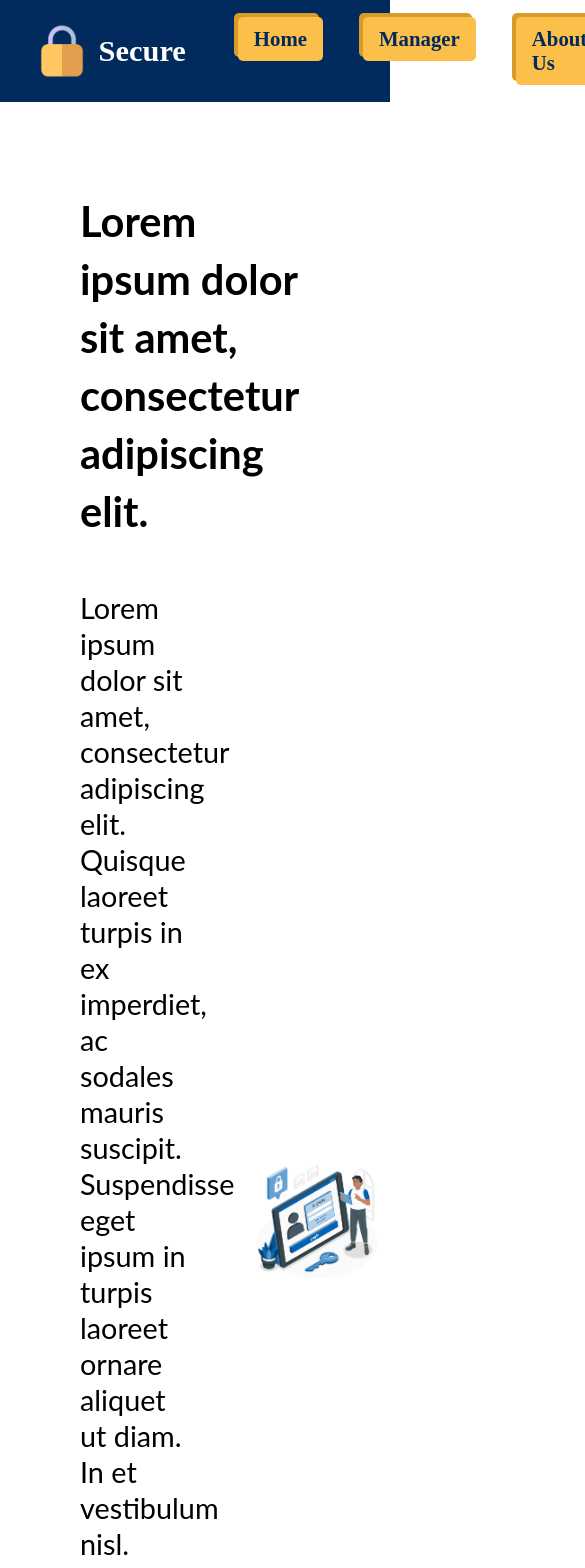
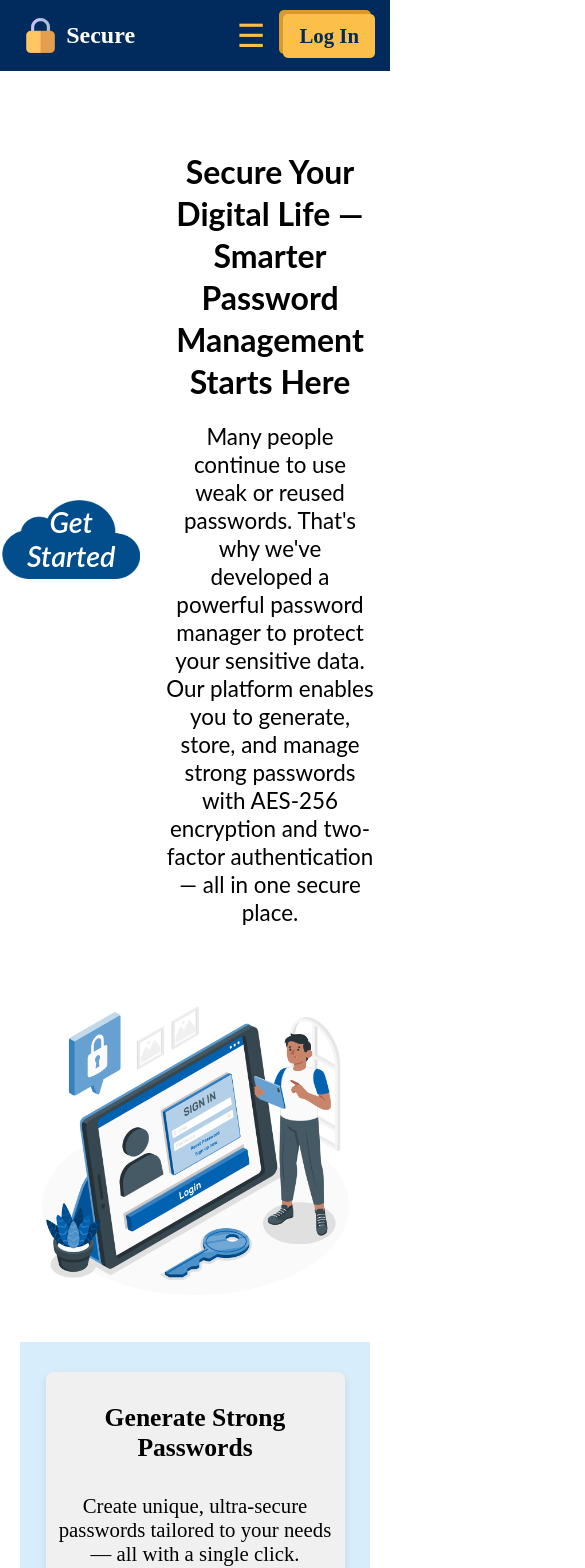
Before and after one commit to inka0202/secure-password-manager-frontend, a React (Create React App) app: page / in a window 390 px wide. Shown: the top 1568 px of the page, 585 px wide, since content can reach past the window. Built offline with nearby package versions, Linux system fonts and the light colour scheme.

Commit message:
Revamp homepage with responsive design and updated content

```diff
--- a/src/components/main/Content.js
+++ b/src/components/main/Content.js
@@ -1,4 +1,5 @@
 import React from "react";
+import { Link } from "react-router-dom";
 import "../../styles/Content.css";
 import photo1 from "../../assets/photo1.png";
 import cloud from "../../assets/cloud.png";
@@ -7,21 +8,30 @@ const Content = () => {
     <div className="conteiner1">
       <div className="content-area1">
         <div className="text-area">
-          <h1 className="title1">
-            Lorem ipsum dolor sit amet, consectetur adipiscing elit.
-          </h1>
-          <p className="text">
-            Lorem ipsum dolor sit amet, consectetur adipiscing elit. Quisque
-            laoreet turpis in ex imperdiet, ac sodales mauris suscipit.
-            Suspendisse eget ipsum in turpis laoreet ornare aliquet ut diam. In
-            et vestibulum nisl. Maecenas viverra lectus non erat ullamcorper
-            condimentum. Morbi a tellus orci. Aenean lobortis dapibus est quis
-            vulputate.
-          </p>
+          <div className="text">
+            <h1 className="title1">
+              Secure Your Digital Life — <br /> Smarter Password Management
+              Starts Here
+            </h1>
+            <p className="text">
+              Many people continue to use weak or reused passwords. That's why
+              we've developed a powerful password manager to protect your
+              sensitive data. <br />
+              Our platform enables you to generate, store, and manage strong
+              passwords with AES-256 encryption and two-factor authentication —
+              all in one secure place.
+            </p>
+          </div>
           <div className="cloudC">
             <button className="png-button">
-              <img src={cloud} alt="cloud" className="cloud" />
-              <span>Get Started</span>
+              <Link to="/register" className="logoT ">
+                <img src={cloud} alt="cloud" className="cloud" />
+              </Link>
+              <span>
+                <Link to="/register" className="logoT ">
+                  Get Started
+                </Link>
+              </span>
             </button>
           </div>
         </div>
@@ -29,24 +39,23 @@ const Content = () => {
       </div>
       <div className="info-line">
         <div className="card">
-          <h2 className="card-title">Card 1</h2>
+          <h2 className="card-title">Generate Strong Passwords</h2>
           <p className="card-description">
-            Lorem ipsum dolor sit amet, consectetur adipiscing elit. Quisque
-            laoreet.
+            Create unique, ultra-secure passwords tailored to your needs — all
+            with a single click.
           </p>
         </div>
         <div className="card">
-          <h2 className="card-title">Card 2</h2>
+          <h2 className="card-title">Store Them Securely</h2>
           <p className="card-description">
-            Lorem ipsum dolor sit amet, consectetur adipiscing elit. Quisque
-            laoreet.
+            AES-256 encryption keeps your passwords safe in the cloud.
           </p>
         </div>
         <div className="card">
-          <h2 className="card-title">Card 3</h2>
+          <h2 className="card-title">Stay Notified, Stay Safe</h2>
           <p className="card-description">
-            Lorem ipsum dolor sit amet, consectetur adipiscing elit. Quisque
-            laoreet.
+            Receive instant alerts about suspicious activity — because your
+            security matters.
           </p>
         </div>
       </div>
--- a/src/components/main/Content1.js
+++ b/src/components/main/Content1.js
@@ -7,17 +7,17 @@ const Content1 = () => {
   return (
     <div className="content-area">
       <img src={Photo2} alt="photo2" className="photo2" />
-      <div className="text-area">
+      <div className="text-area5">
         <h1 className="title1">
-          Lorem ipsum dolor sit amet, consectetur adipiscing elit.
+          Advanced Encryption. Seamless Access. Complete Control.
         </h1>
         <p className="text">
-          Lorem ipsum dolor sit amet, consectetur adipiscing elit. Quisque
-          laoreet turpis in ex imperdiet, ac sodales mauris suscipit.
-          Suspendisse eget ipsum in turpis laoreet ornare aliquet ut diam. In et
-          vestibulum nisl. Maecenas viverra lectus non erat ullamcorper
-          condimentum. Morbi a tellus orci. Aenean lobortis dapibus est quis
-          vulputate.
+          We protect your data with AES-256 encryption, secure your sessions
+          with JWT, and verify logins using email-based two-factor
+          authentication. <br />
+          Whether you're a casual user or managing multiple accounts, you'll
+          find our interface intuitive, responsive, and secure — from login to
+          logout.
         </p>
       </div>
     </div>
--- a/src/components/main/Content2.js
+++ b/src/components/main/Content2.js
@@ -2,32 +2,38 @@ import React from "react";
 import "../../styles/Content.css";
 import cloud from "../../assets/cloud.png";
 import Photo3 from "../../assets/Photo3.png";
+import { Link } from "react-router-dom";
 
-function Content2() {
+const Content2 = () => {
   return (
     <div className="content-area1">
-      <div className="text-area">
-        <h1 className="title1">
-          Lorem ipsum dolor sit amet, consectetur adipiscing elit.
-        </h1>
-        <p className="text">
-          Lorem ipsum dolor sit amet, consectetur adipiscing elit. Quisque
-          laoreet turpis in ex imperdiet, ac sodales mauris suscipit.
-          Suspendisse eget ipsum in turpis laoreet ornare aliquet ut diam. In et
-          vestibulum nisl. Maecenas viverra lectus non erat ullamcorper
-          condimentum. Morbi a tellus orci. Aenean lobortis dapibus est quis
-          vulputate.
-        </p>
+      <div className="text-area6">
+        <div className="text">
+          <h1 className="title1">
+            Ready to Take Control of Your Digital Security?
+          </h1>
+          <p className="text">
+            Join now and start managing your passwords effortlessly. Thanks to
+            robust encryption, user-friendly design, and trusted security
+            standards, you can browse and work online worry-free.
+          </p>
+        </div>
         <div className="cloudC">
           <button className="png-button">
-            <img src={cloud} alt="cloud" className="cloud" />
-            <span>Get Started</span>
+            <Link to="/register" className="logoT ">
+              <img src={cloud} alt="cloud" className="cloud" />
+            </Link>
+            <span>
+              <Link to="/register" className="logoT ">
+                Get Started
+              </Link>
+            </span>
           </button>
         </div>
       </div>
       <img src={Photo3} alt="photo3" className="photo1" />
     </div>
   );
-}
+};
 
 export default Content2;
--- a/src/components/main/FeaturesGrid.js
+++ b/src/components/main/FeaturesGrid.js
@@ -4,53 +4,52 @@ import "../../styles/FeaturesGrid.css";
 const FeaturesGrid = () => {
   return (
     <div className="features">
-      <h2 className="title2">
-        Lorem ipsum dolor sit amet, consectetur adipiscing elit.
-      </h2>
+      <h2 className="title2">Powerful Features to Keep You Safe Online</h2>
 
       <div className="card-grid-container">
         <div className="cards">
-          <h2 className="card-title">Card One</h2>
+          <h2 className="card-title">Encrypted Vault</h2>
           <p className="card-description">
-            This is the description for card one. It contains custom text
-            specific to this card.
+            Your passwords are protected with AES-256 encryption — accessible
+            only to you.
           </p>
         </div>
 
         <div className="cards">
-          <h2 className="card-title">Card Two</h2>
+          <h2 className="card-title">Two-Factor Authentication</h2>
           <p className="card-description">
-            Another description here, unique for the second card. You can change
-            this anytime.
+            Add a second layer of protection with email-based two-factor
+            authentication.
           </p>
         </div>
 
         <div className="cards">
-          <h2 className="card-title">Card Three</h2>
+          <h2 className="card-title">Password Strength Checker</h2>
           <p className="card-description">
-            Third card's text goes here. Perhaps some information about a
-            feature or benefit.
+            Get real-time feedback on your password strength as you type.
           </p>
         </div>
 
         <div className="cards">
-          <h2 className="card-title">Card Four</h2>
+          <h2 className="card-title">Security Alerts</h2>
           <p className="card-description">
-            Fourth card description. You can make this longer or shorter.
+            We track login activity and instantly alert you to anything
+            suspicious.
           </p>
         </div>
 
         <div className="cards">
-          <h2 className="card-title">Card Five</h2>
+          <h2 className="card-title">Admin Dashboard</h2>
           <p className="card-description">
-            Card five with more customized text. Great for flexibility.
+            Easily manage users and monitor access with full visibility.
           </p>
         </div>
 
         <div className="cards">
-          <h2 className="card-title">Card Six</h2>
+          <h2 className="card-title">Cross-Platform Access</h2>
           <p className="card-description">
-            Final card in the row. Wrap it up nicely or add a call to action.
+            Access your vault anytime, from any device — desktop, mobile, or
+            tablet.
           </p>
         </div>
       </div>
--- a/src/components/main/Navbar.js
+++ b/src/components/main/Navbar.js
@@ -1,10 +1,11 @@
-import React from "react";
+import React, { useState } from "react";
 import "../../styles/Navbar.css";
 import lockIcon from "../../assets/lock_icon.png";
 import { Link } from "react-router-dom";
 import "../../styles/Login.css";
 
 const Navbar = () => {
+  const [menuOpen, setMenuOpen] = useState(false);
   return (
     <nav className="navbar">
       <div className="navbar-logo">
@@ -17,28 +18,41 @@ const Navbar = () => {
           </Link>
         </span>
       </div>
-      <ul className="navbar-links">
+      {/* Меню */}
+      <ul className={`navbar-links ${menuOpen ? "active" : ""}`}>
         <li>
-          <Link to="/" className="linkA">
+          <Link to="/" className="linkA" onClick={() => setMenuOpen(false)}>
             Home
           </Link>
         </li>
         <li>
-          <Link to="/manager" className="linkA">
+          <Link
+            to="/manager"
+            className="linkA"
+            onClick={() => setMenuOpen(false)}
+          >
             Manager
           </Link>
         </li>
         <li>
-          <Link to="/aboutUs" className="linkA">
+          <Link
+            to="/aboutUs"
+            className="linkA"
+            onClick={() => setMenuOpen(false)}
+          >
             About Us
           </Link>
         </li>
-        <li>
-          <Link to="/login" className="linkA last-link">
-            Log In
-          </Link>
-        </li>
       </ul>
+      <div className="navbar-right">
+        <button className="burger" onClick={() => setMenuOpen(!menuOpen)}>
+          ☰
+        </button>
+
+        <Link to="/login" className="linkA last-link">
+          Log In
+        </Link>
+      </div>
     </nav>
   );
 };
--- a/src/styles/Content.css
+++ b/src/styles/Content.css
@@ -11,6 +11,7 @@
   padding: 20px;
   max-width: 50%;
 }
+
 .text {
   margin: 50px 20px 10px 20px;
   font-family: "Lato";
@@ -19,6 +20,7 @@
   font-size: 1.8rem;
   line-height: 36px;
   color: #000000;
+  text-align: justify;
 }
 .photo1 {
   width: 40%;
@@ -75,32 +77,36 @@
 .cloudC {
   user-select: none;
   display: flex;
-  align-items: flex-start; /* Тепер кнопка буде вирівняна по лівому краю */
-  justify-content: flex-start; /* Вирівнює кнопку зліва */
+  align-items: flex-start; /* The button will now be left aligned */
+  justify-content: flex-start; /* Aligns the button to the left */
   text-decoration: none;
 }
 
 .info-line {
   display: flex;
-  justify-content: space-between; /* Рівновіддалене розташування карток */
-  gap: 20px; /* Відстань між картками */
+  justify-content: space-between; /* Equidistant arrangement of cards*/
+  gap: 20px; /* Distance between cards */
   padding: 20px;
   background-color: #d8edfc;
   margin: 15px 5px;
   padding: 20px;
   margin: 20px;
+  text-align: justify;
+  text-align: center;
 }
 
 .card {
-  background-color: #f0f0f0; /* Сірий фон карток */
-  padding: 20px;
+  background-color: #f0f0f0; /* Grey card background */
+  padding: 10px;
   border-radius: 8px;
-  width: 30%; /* Картки займають 30% ширини контейнера */
-  box-shadow: 0 4px 8px rgba(0, 0, 0, 0.1); /* Тінь для карток */
+  width: 30%; /* Cards occupy 30% of the width of the container */
+  box-shadow: 0 4px 8px rgba(0, 0, 0, 0.1); /* Shadow for cards */
   display: flex;
   flex-direction: column;
   justify-content: space-between;
-  margin: 20px;
+  margin: 15px;
+  text-align: justify;
+  text-align: center;
 }
 
 .card-title {
@@ -111,6 +117,105 @@
 
 .card-description {
   font-size: 1.5rem;
-  color: #000000; /* Темно-сірий колір тексту */
+  color: #000000; /* Dark gray text color */
   margin-bottom: 10px;
 }
+@media (max-width: 768px) {
+  .text-area {
+    /* Text1 */
+    padding: 20px;
+    max-width: 50%;
+    display: flex;
+    flex-direction: row-reverse;
+    justify-content: center;
+    align-items: center;
+    text-align: justify;
+    text-align: center;
+  }
+  .text-area5 {
+    padding: 20px;
+
+    display: flex;
+    flex-direction: column;
+    justify-content: center;
+    align-items: center;
+    text-align: justify;
+    text-align: center;
+  }
+  .cloud {
+    display: flex;
+    justify-content: center;
+    width: 100%;
+    height: 100%;
+    object-fit: cover;
+  }
+  .content-area1 {
+    flex-direction: column;
+    align-items: center;
+    margin: 20px 10px;
+    padding: 10px;
+    text-align: justify;
+    text-align: center;
+  }
+  .text-area6 {
+    padding: 20px;
+
+    display: flex;
+    flex-direction: row;
+    justify-content: center;
+    align-items: center;
+    text-align: justify;
+    text-align: center;
+  }
+  .text-area {
+    max-width: 100%;
+    padding: 10px;
+  }
+
+  .photo1 {
+    width: 90%;
+    margin: 10px 0;
+  }
+
+  .title1 {
+    font-size: 2rem;
+    line-height: 42px;
+    text-align: center;
+  }
+
+  .text {
+    font-size: 1.4rem;
+    line-height: 28px;
+    margin: 20px 10px;
+    text-align: center;
+    text-align: justify;
+    text-align: center;
+  }
+
+  .cloudC {
+    justify-content: center;
+  }
+
+  .png-button {
+    margin: 20px auto;
+    width: 150px;
+    height: 80px;
+  }
+
+  .info-line {
+    flex-direction: column;
+    align-items: center;
+    gap: 20px;
+  }
+
+  .card {
+    width: 90%;
+    margin: 10px 0;
+  }
+}
+.logoT {
+  cursor: pointer;
+  user-select: none;
+  text-decoration: none;
+  color: #ffffff;
+}
--- a/src/styles/Content1.css
+++ b/src/styles/Content1.css
@@ -12,3 +12,33 @@
   object-fit: cover;
   margin: 20px;
 }
+@media (max-width: 768px) {
+  .content-area {
+    flex-direction: column;
+    align-items: center;
+    padding: 10px;
+    margin: 15px 10px;
+  }
+
+  .text-area {
+    max-width: 100%;
+    padding: 10px;
+    text-align: center;
+  }
+
+  .photo2 {
+    width: 90%;
+    margin: 15px 0;
+  }
+
+  .title1 {
+    font-size: 2rem;
+    line-height: 42px;
+  }
+
+  .text {
+    font-size: 1.4rem;
+    line-height: 28px;
+    margin: 20px 10px;
+  }
+}
--- a/src/styles/FeaturesGrid.css
+++ b/src/styles/FeaturesGrid.css
@@ -19,6 +19,8 @@
   flex-direction: column;
   justify-content: space-between;
   width: 80%;
+  text-align: justify;
+  text-align: center;
 }
 
 .card-title {
@@ -43,3 +45,29 @@
   color: #000000;
   margin-bottom: 40px;
 }
+@media (max-width: 768px) {
+  .card-grid-container {
+    grid-template-columns: 1fr; /* одна колонка */
+    padding: 20px 10px;
+    gap: 15px;
+  }
+
+  .cards {
+    width: 95%; /* карточка на всю ширину контейнера */
+    margin: 0 auto;
+  }
+
+  .title2 {
+    font-size: 1.8rem;
+    margin-bottom: 30px;
+    padding: 0 10px;
+  }
+
+  .card-title {
+    font-size: 1.6rem;
+  }
+
+  .card-description {
+    font-size: 1.3rem;
+  }
+}
--- a/src/styles/Navbar.css
+++ b/src/styles/Navbar.css
@@ -50,3 +50,67 @@
   max-width: 80px;
   max-height: 80px;
 }
+.navbar-right {
+  display: flex;
+  align-items: center;
+  gap: 12px;
+}
+
+.burger {
+  display: none;
+  cursor: pointer;
+  font-size: 2rem;
+  color: #fcbf49;
+  background: none;
+  border: none;
+}
+
+@media (max-width: 768px) {
+  .navbar {
+    flex-direction: row;
+    justify-content: space-between;
+    padding: 10px 15px;
+    position: relative;
+  }
+
+  .navbar-logo {
+    font-size: 1.5rem;
+  }
+
+  .lock-icon {
+    width: 3.2rem;
+    height: 3.2rem;
+    max-width: 60px;
+    max-height: 60px;
+  }
+
+  .burger {
+    display: block;
+  }
+
+  .navbar-links {
+    position: absolute;
+    top: 70px;
+    right: 0;
+    width: 100%;
+    flex-direction: column;
+    background-color: #002b5c;
+    display: none;
+    padding: 20px 0;
+    gap: 20px;
+    z-index: 10;
+  }
+
+  .navbar-links.active {
+    display: flex;
+    margin: 0;
+  }
+
+  .navbar-links li {
+    text-align: center;
+  }
+
+  .last-link {
+    margin-left: 0;
+  }
+}
```
